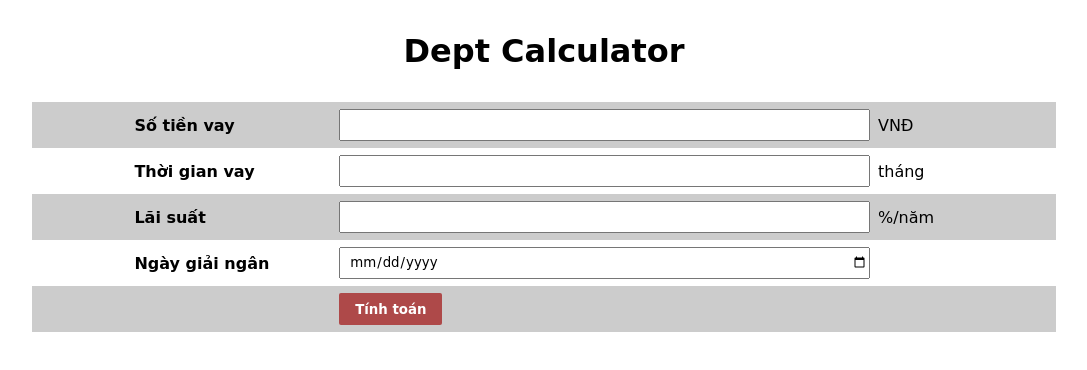
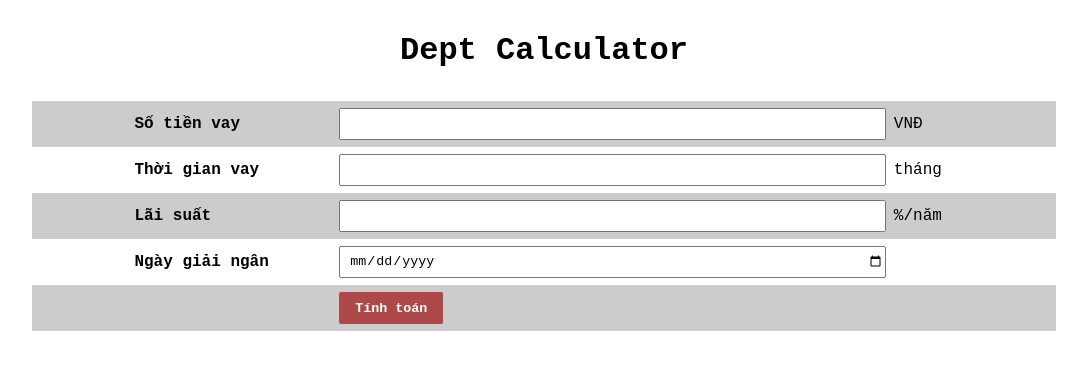
Before and after one commit to HaiNam1408/dept-calculator, a plain HTML site: page index.html in a window 1280 px wide. Shown: the whole page, without its empty margins (96-1183 px from the left). Drawn offline with Linux system fonts and the light colour scheme.

Commit message:
fix font

```diff
--- a/style.css
+++ b/style.css
@@ -2,7 +2,7 @@
     margin: 0;
     padding: 0;
     box-sizing: border-box;
-    font-family: cursive, sans-serif;
+    font-family: monospace, sans-serif;
 }
 
 .header {
```
